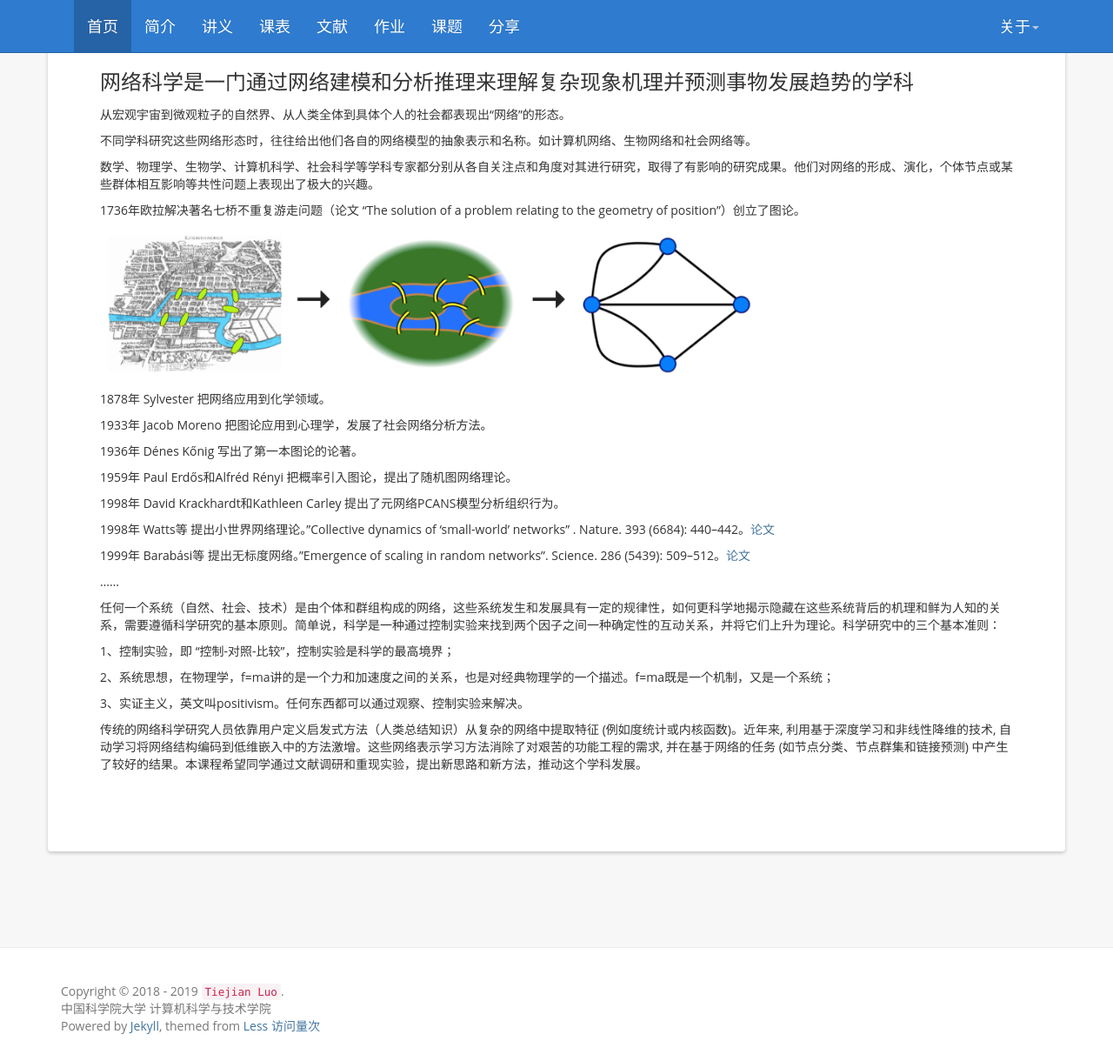
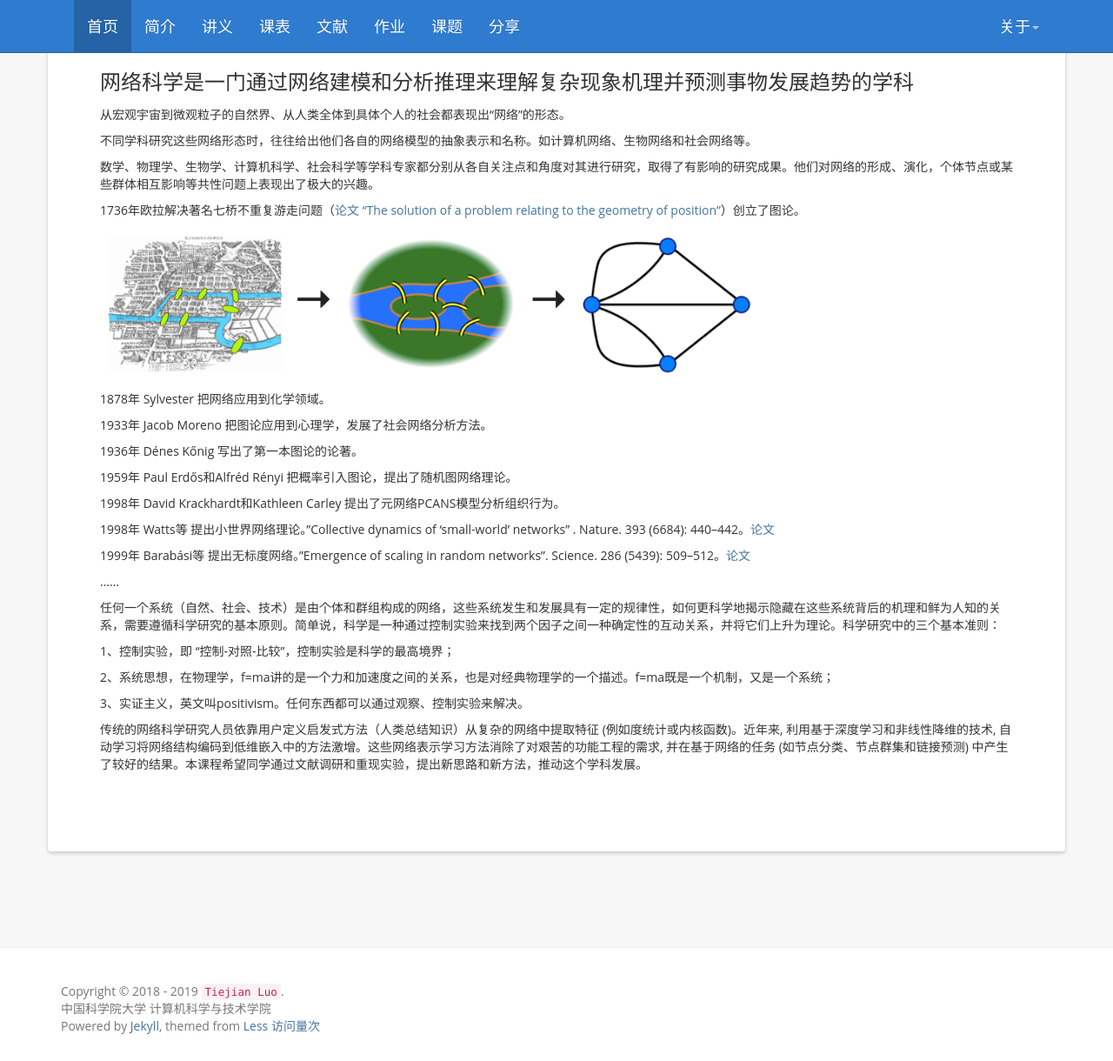
Before and after one commit to tjluo-ucas/ns, a Jekyll site: the page built from index.md, in a window 1280 px wide and 1220 px high. Shown: the whole window at 87% size. Built offline with Jekyll 4.4.1, drawn with Linux system fonts in a browser that asks for light colours; nearby versions of some CDN libraries; comment, search, counter and statistics services are not loaded; some of the changed lines change nothing that is shown.

Commit message:
Update index.md

```diff
--- a/index.md
+++ b/index.md
@@ -12,7 +12,7 @@ title:  "Intro"
 
 数学、物理学、生物学、计算机科学、社会科学等学科专家都分别从各自关注点和角度对其进行研究，取得了有影响的研究成果。他们对网络的形成、演化，个体节点或某些群体相互影响等共性问题上表现出了极大的兴趣。
 
-1736年欧拉解决著名七桥不重复游走问题（论文 “The solution of a problem relating to the geometry of position”）创立了图论。
+1736年欧拉解决著名七桥不重复游走问题（[论文 “The solution of a problem relating to the geometry of position”](https://tjluo-ucas.github.io/ns/docs/Euler.pdf)）创立了图论。
 
 ![seven-bridge-problem1.jpg](https://tjluo-ucas.github.io/ns/static/img/seven-birdge-problem1.png)
 
```
